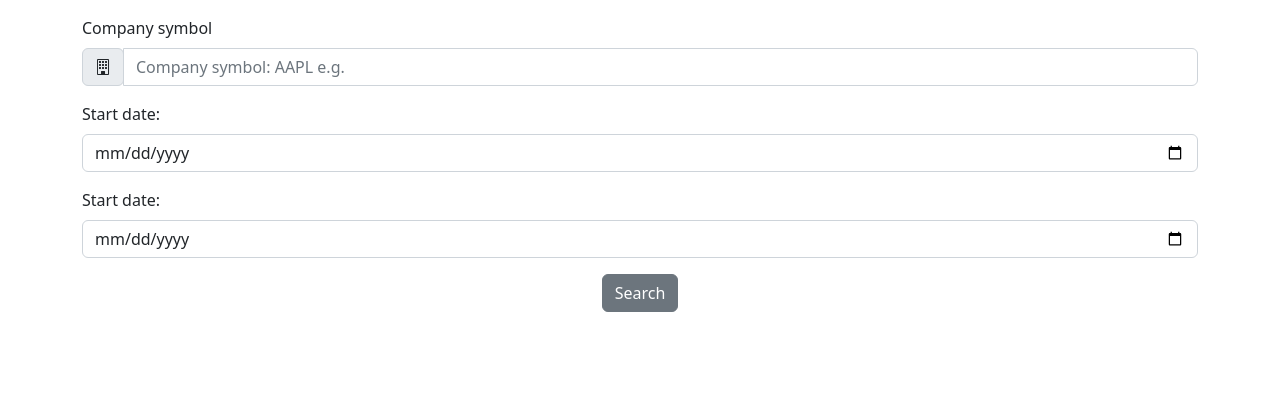
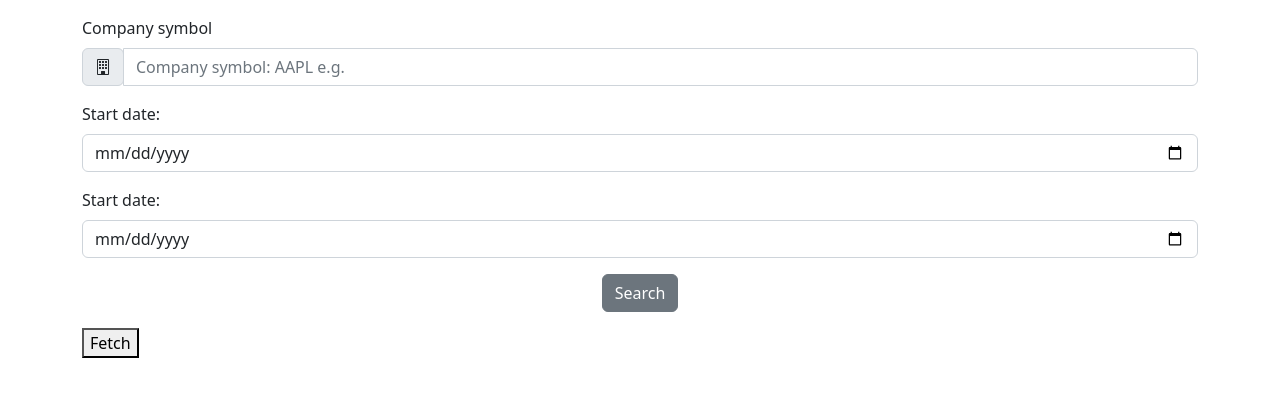
Before and after one commit to GytAndr/Tech-assignment, a React (Vite) app in the folder Tech-assignment/FRONTEND/: page / in a window 1280 px wide. Shown: the top 396 px of the page. Built offline with nearby package versions, Linux system fonts and the light colour scheme.

Commit message:
Redux toolkit added and store initialized

```diff
--- a/Tech-assignment/FRONTEND/package.json
+++ b/Tech-assignment/FRONTEND/package.json
@@ -9,6 +9,7 @@
     "preview": "vite preview"
   },
   "dependencies": {
+    "@reduxjs/toolkit": "^1.8.5",
     "bootstrap": "^5.2.0",
     "bootstrap-icons": "^1.9.1",
     "react": "^18.2.0",
--- a/Tech-assignment/FRONTEND/src/App.jsx
+++ b/Tech-assignment/FRONTEND/src/App.jsx
@@ -1,11 +1,13 @@
 import React from 'react';
 import Container from 'react-bootstrap/Container';
 import SearchForm from './components/SearchForm';
+import APITEST from './components/APITEST';
 
 function App() {
 	return (
 		<Container className="mt-3">
 			<SearchForm />
+			<APITEST />
 		</Container>
 	);
 }
--- a/Tech-assignment/FRONTEND/src/components/APITEST.jsx
+++ b/Tech-assignment/FRONTEND/src/components/APITEST.jsx
@@ -1,7 +1,17 @@
-import React from 'react';
-
 function APITEST() {
-	return <div>APITEST</div>;
+	async function testFetchAPI() {
+		const response = await fetch(
+			`https://finnhub.io/api/v1/stock/profile2?symbol=AAPL&token=${
+				import.meta.env.VITE_FINNHUB_API_KEY
+			}`
+		);
+		const data = await response.json();
+		console.log(data);
+	}
+	return (
+		<div>
+			<button onClick={testFetchAPI}>Fetch</button>
+		</div>
+	);
 }
-
 export default APITEST;
--- a/Tech-assignment/FRONTEND/src/main.jsx
+++ b/Tech-assignment/FRONTEND/src/main.jsx
@@ -1,11 +1,16 @@
 import React from 'react';
 import ReactDOM from 'react-dom/client';
 import App from './App';
+import { Provider } from 'react-redux';
+import { store } from './store/index';
+
 import 'bootstrap/dist/css/bootstrap.min.css';
 import 'bootstrap-icons/font/bootstrap-icons.css';
 
 ReactDOM.createRoot(document.getElementById('root')).render(
 	<React.StrictMode>
-		<App />
+		<Provider store={store}>
+			<App />
+		</Provider>
 	</React.StrictMode>
 );
--- /dev/null
+++ b/Tech-assignment/FRONTEND/src/store/index.js
@@ -0,0 +1,6 @@
+import { configureStore } from '@reduxjs/toolkit';
+import { stockSlice } from './stockSlice';
+
+export const store = configureStore({
+	reducer: { stocks: stockSlice.reducer },
+});
--- /dev/null
+++ b/Tech-assignment/FRONTEND/src/store/stockSlice.js
@@ -0,0 +1,16 @@
+import { createSlice } from '@reduxjs/toolkit';
+
+const initialState = {
+	data: [],
+	loading: false,
+};
+
+export const stockSlice = createSlice({
+	name: 'stocks',
+	initialState,
+	reducers: {
+		pull: (state, action) => {
+			state.stocks = action.payload;
+		},
+	},
+});
```
Also changed, not shown: 1 other file (tests, documents, lock files or other folders).
